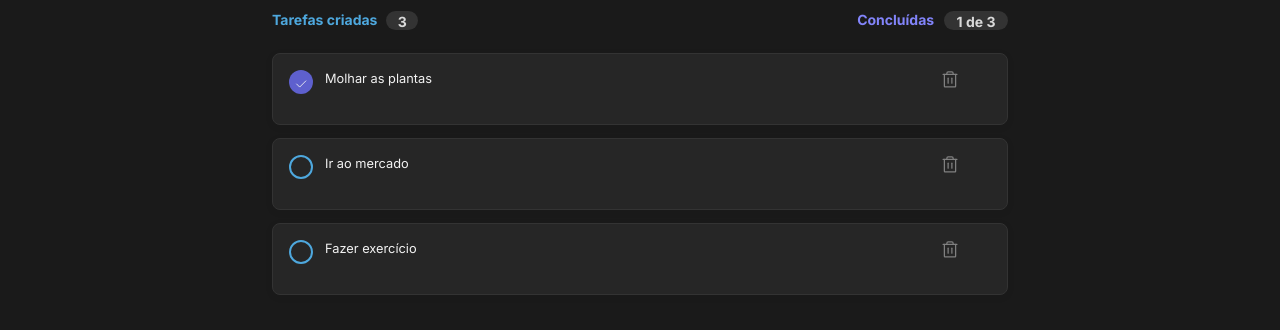
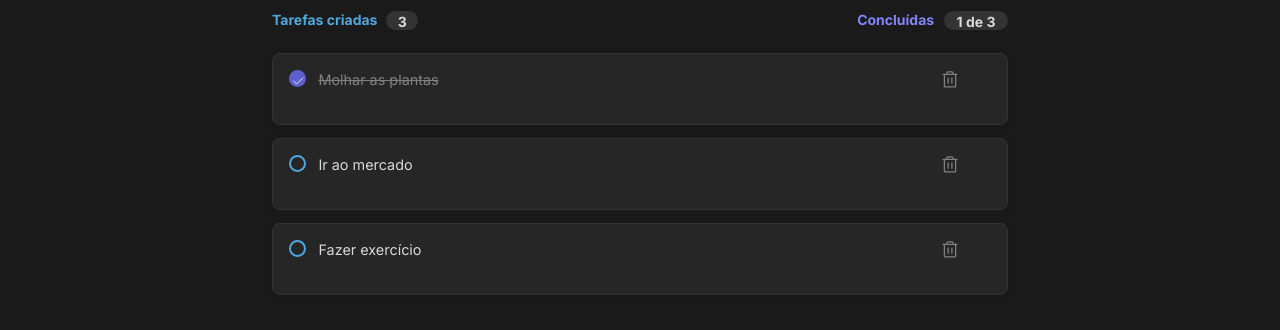
Before and after one commit to leticea/ignite-todo, a React (Vite) app: page / in a window 1280 px wide. Shown: the part 261-591 px from the top of the page. Built offline with nearby package versions, Linux system fonts and the light colour scheme.

Commit message:
criando line-through

```diff
--- a/src/components/Task.module.css
+++ b/src/components/Task.module.css
@@ -13,17 +13,19 @@
   height: 4.5rem;
 
   background: var(--gray-500);
-
-  //border: 1px solid red;
 }
 
 .taskContainer p {
   width: 632px;
   height: 40px;
   font-style: normal;
-  font-size: 0.8rem;
+  font-size: 0.9rem;
   line-height: 140%;
-  color: var(--gray-100);
+}
+
+.checkedParagraph {
+  color: var(--gray-300);
+  text-decoration-line: line-through;
 }
 
 .taskContainer button {
@@ -42,8 +44,9 @@
 }
 
 .checkbox span {
-  width: 1.5rem;
-  height: 1.5rem;
+  Width: 17.45px;
+  Height: 17.45px;
+
   border: 2.4px solid var(--blue);
   border-radius: 999px;
   display: block;
@@ -54,11 +57,7 @@
   background: var(--purple-dark);
   border: none;
   margin: auto;
-  padding: 0.312rem;
-}
-
-.checkbox input:checked + task.description {
-  text-decoration-line: line-through;
+  padding: 0.1rem;
 }
 
 .checked {
--- a/src/components/Task.tsx
+++ b/src/components/Task.tsx
@@ -12,7 +12,7 @@ interface TaskProps {
 }
 
 export function Task({ task, handleChangeComplete, removeTask }: TaskProps) {
-  const [done, setDone] = useState(task.done);
+  const [done] = useState(task.done);
   const [checked, setChecked] = useState(done);
 
   function handleRemoveTask(id: number) {
@@ -39,7 +39,7 @@ export function Task({ task, handleChangeComplete, removeTask }: TaskProps) {
           {checked ? <Check size={14} color="#F2F2F2" /> : ""}
         </span>
       </label>
-      <p>{task.description}</p>
+      <p className={checked ? styles.checkedParagraph : ''}>{task.description}</p>
       <button title="Deletar comentário">
         <Trash size={20} onClick={() => handleRemoveTask(task.id)} />
       </button>
```
Also changed, not shown: src/components/Home.tsx (+0 -14 lines).
